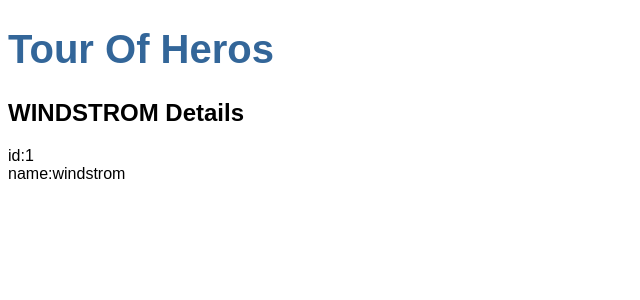
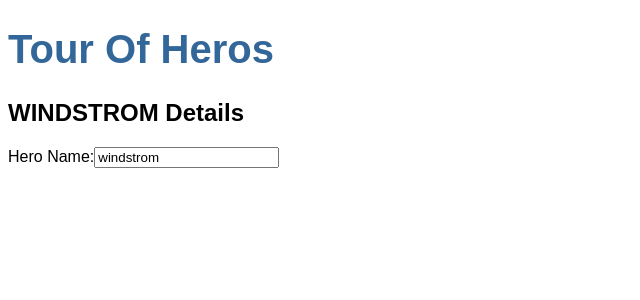
Before and after one commit to Sagor31h2/TourOfHeros, an Angular app: page / in a window 1280 px wide. Shown: the top 300 px of the page, without its empty margins (0-640 px from the left). Built offline with nearby package versions, Linux system fonts and the light colour scheme.

Commit message:
Two way Data binding

```diff
--- a/src/app/heroes/heroes.component.html
+++ b/src/app/heroes/heroes.component.html
@@ -1,3 +1,5 @@
 <h2>{{hero.name | uppercase}} Details</h2>
-<div><span>id:</span>{{hero.id}}</div>
-<div><span>name:</span>{{hero.name}}</div>
+<div>
+    <label for="name">Hero Name:</label>
+    <input form="name" [(ngModel)]="hero.name" placeholder="Name">
+</div>
```
Also changed, not shown: src/app/app.module.ts (+5 -10 lines).
